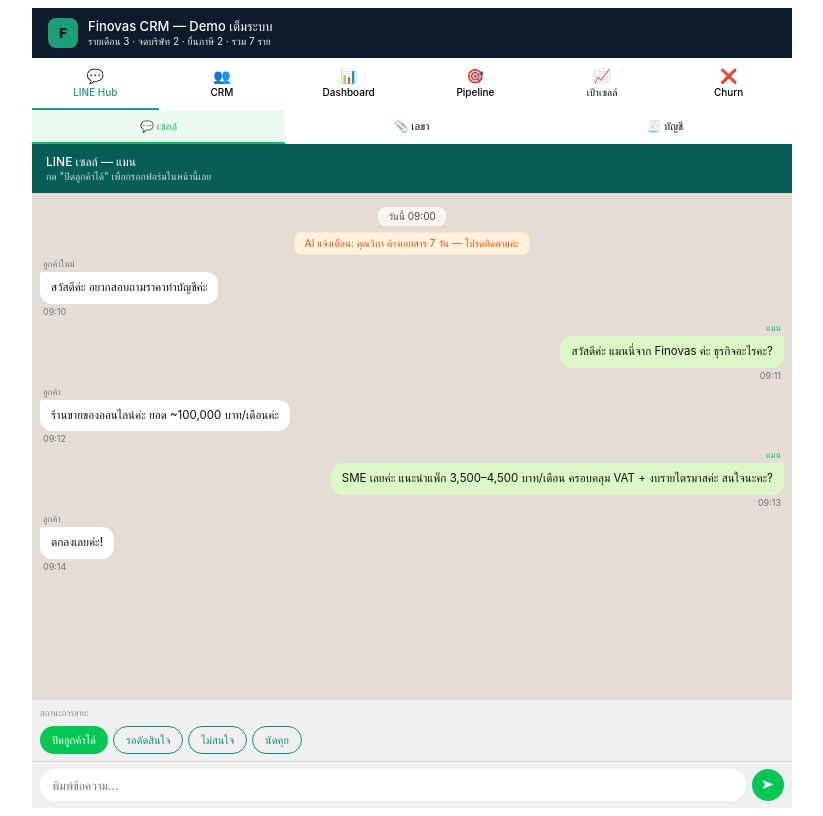
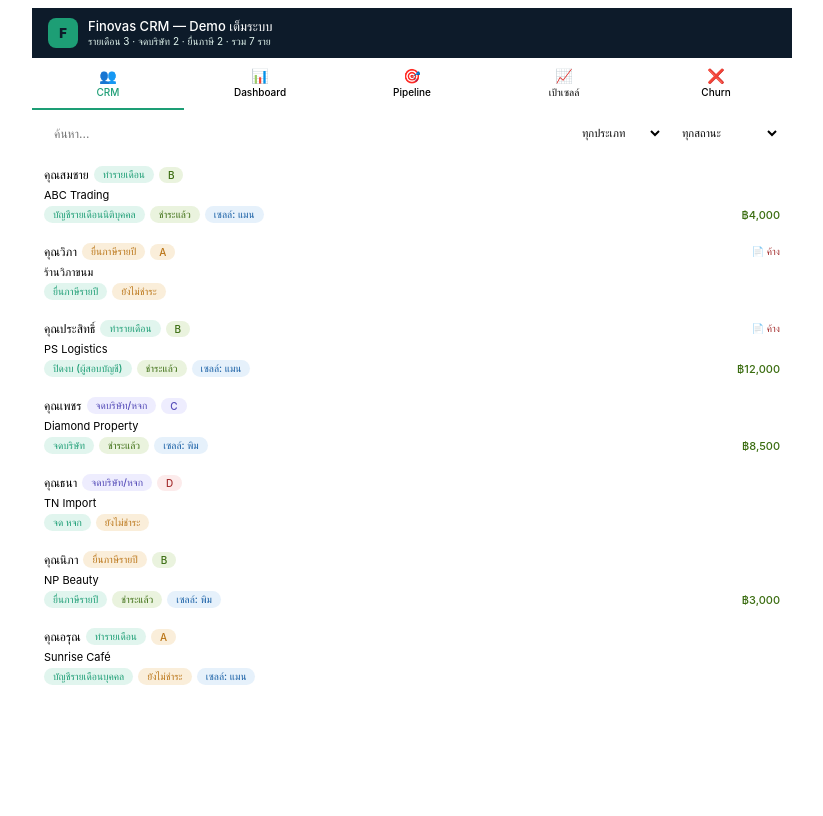
Before and after one commit to pawaritkm-bit/finovas-frontend, a React (Vite) app: page / in a window 1280 px wide. Shown: the whole page, without its empty margins (228-1051 px from the left). Built offline with nearby package versions, Linux system fonts and the light colour scheme.

Commit message:
Update App.jsx

```diff
--- a/src/App.jsx
+++ b/src/App.jsx
@@ -833,26 +833,19 @@ function ChurnView(){
 
 // ── CRM View ──────────────────────────────────────────────────────────────────
 export default function App(){
-  const [tab,setTab]=useState("line");
-  const [lineTab,setLineTab]=useState("sales");
-  const [custs,setCusts]=useState(CUSTS_INIT);
+  const [tab,setTab]=useState("crm");
+const [custs,setCusts]=useState(CUSTS_INIT);
   const addCust=c=>setCusts(p=>[...p,c]);
   const m=custs.filter(c=>c.type==="monthly").length;
   const co=custs.filter(c=>c.type==="company").length;
   const a=custs.filter(c=>c.type==="annual").length;
 
   const MAIN_NAV=[
-    {id:"line",label:"LINE Hub",icon:"💬"},
     {id:"crm",label:"CRM",icon:"👥"},
     {id:"db",label:"Dashboard",icon:"📊"},
     {id:"pipe",label:"Pipeline",icon:"🎯"},
     {id:"tgt",label:"เป้าเซลล์",icon:"📈"},
     {id:"churn",label:"Churn",icon:"❌"},
-  ];
-  const LINE_TABS=[
-    {id:"sales",label:"เซลล์",icon:"💬",color:C.line},
-    {id:"sec",label:"เลขา",icon:"📎",color:C.purple},
-    {id:"acct",label:"บัญชี",icon:"🧾",color:C.blue},
   ];
 
   return(
@@ -874,22 +867,7 @@ export default function App(){
       </div>
 
       <div style={{flex:1,overflow:"hidden",display:"flex",flexDirection:"column",minHeight:0}}>
-        {tab==="line" && (
-          <div style={{display:"flex",flexDirection:"column",height:"100%",overflow:"hidden"}}>
-            <div style={{display:"flex",borderBottom:`0.5px solid ${C.bdr}`,background:C.white,flexShrink:0}}>
-              {LINE_TABS.map(lt=>(
-                <button key={lt.id} onClick={()=>setLineTab(lt.id)} style={{flex:1,background:lineTab===lt.id?lt.color+"14":"transparent",color:lineTab===lt.id?lt.color:"var(--color-text-secondary)",border:"none",borderBottom:lineTab===lt.id?`2px solid ${lt.color}`:"2px solid transparent",padding:"9px 6px",cursor:"pointer",fontFamily:"inherit",fontWeight:500,fontSize:11,whiteSpace:"nowrap"}}>
-                  {lt.icon} {lt.label}
-                </button>
-              ))}
-            </div>
-            <div style={{flex:1,overflow:"hidden",display:"flex",flexDirection:"column",minHeight:0}}>
-              {lineTab==="sales" && <LineSalesView onAddCust={addCust}/>}
-              {lineTab==="sec"   && <LineSecView/>}
-              {lineTab==="acct"  && <LineAcctView/>}
-            </div>
-          </div>
-        )}
+
         {tab==="crm"   && <CRMView custs={custs} setCusts={setCusts}/>}
         {tab==="db"    && <DashboardView custs={custs}/>}
         {tab==="pipe"  && <PipelineView custs={custs}/>}
```
